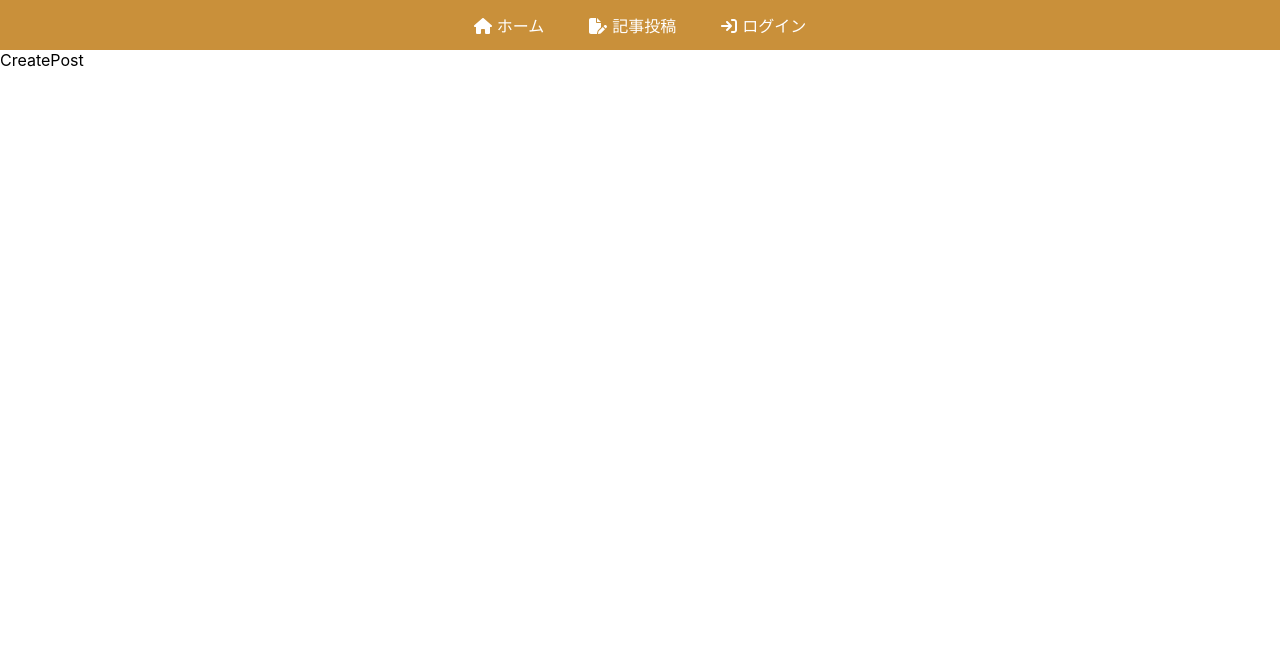
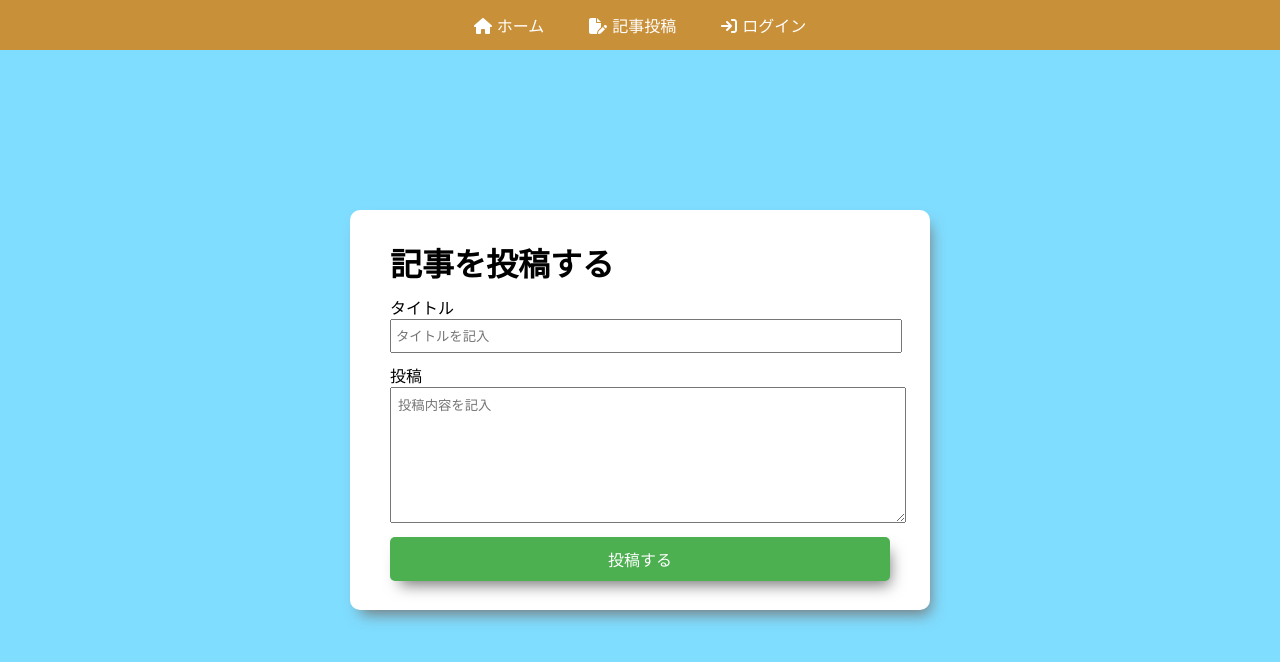
Before and after one commit to nakashimashin/react-firebase-blog, a React (Create React App) app: page /createpost in a window 1280 px wide. Shown: the top 662 px of the page. Built offline with nearby package versions, Linux system fonts and the light colour scheme.

Commit message:
投稿画面を作成

```diff
--- /dev/null
+++ b/src/components/CreatePost.css
@@ -0,0 +1,54 @@
+.createPostPage {
+    display: flex;
+    align-items: center;
+    justify-content: center;
+    height: 90vh;
+}
+
+.postContainer {
+    background-color: white;
+    border-radius: 10px;
+    display: flex;
+    flex-direction: column;
+    justify-content: center;
+    height: 400px;
+    width: 500px;
+    gap: 10px;
+    padding: 0px 40px;
+    box-shadow: 5px 9px 15px -5px #777777;
+}
+
+.postContainer h1 {
+    margin: 0;
+}
+.postContainer input {
+    width: 100%;
+    height: 30px;
+    outline: none;
+    padding: 0px 4px;
+}
+.postContainer textarea {
+    width: 100%;
+    height: 120px;
+    outline: none;
+    padding: 7px;
+}
+.postButton {
+    background-color: #4CAF50;
+    border: none;
+    color: white;
+    padding: 10px 20px;
+    text-align: center;
+    text-decoration: none;
+    display: inline-block;
+    font-size: 16px;
+    border-radius: 5px;
+    cursor: pointer;
+    box-shadow: 5px 9px 15px -5px #777777;
+    transition: all 0.3s;
+}
+
+.postButton:hover {
+    transform: translateY(5px);
+    box-shadow: none;
+}
--- a/src/components/CreatePost.js
+++ b/src/components/CreatePost.js
@@ -1,9 +1,21 @@
 import React from 'react'
+import './CreatePost.css'
 
 const CreatePost = () => {
   return (
-    <div>
-      CreatePost
+    <div className='createPostPage'>
+        <div className='postContainer'>
+            <h1>記事を投稿する</h1>
+            <div className='inputPost'>
+                <div>タイトル</div>
+                <input type='text' placeholder='タイトルを記入' />
+            </div>
+            <div className='inputPost'>
+                <div>投稿</div>
+                <textarea placeholder='投稿内容を記入' />
+            </div>
+            <button className='postButton'>投稿する</button>
+        </div>
     </div>
   )
 }
--- a/src/index.css
+++ b/src/index.css
@@ -5,6 +5,7 @@
     sans-serif;
   -webkit-font-smoothing: antialiased;
   -moz-osx-font-smoothing: grayscale;
+  background-color: rgb(127, 221, 255);
 }
 
 code {
```
